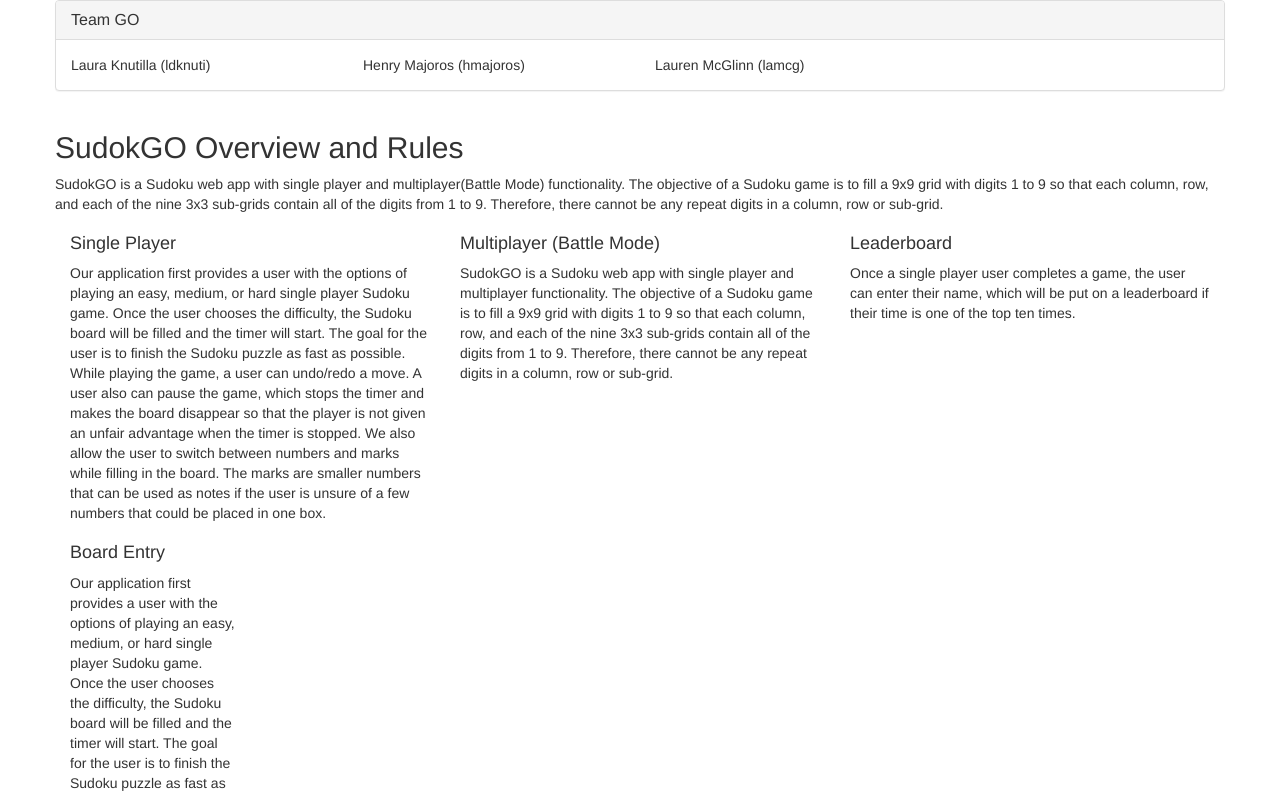
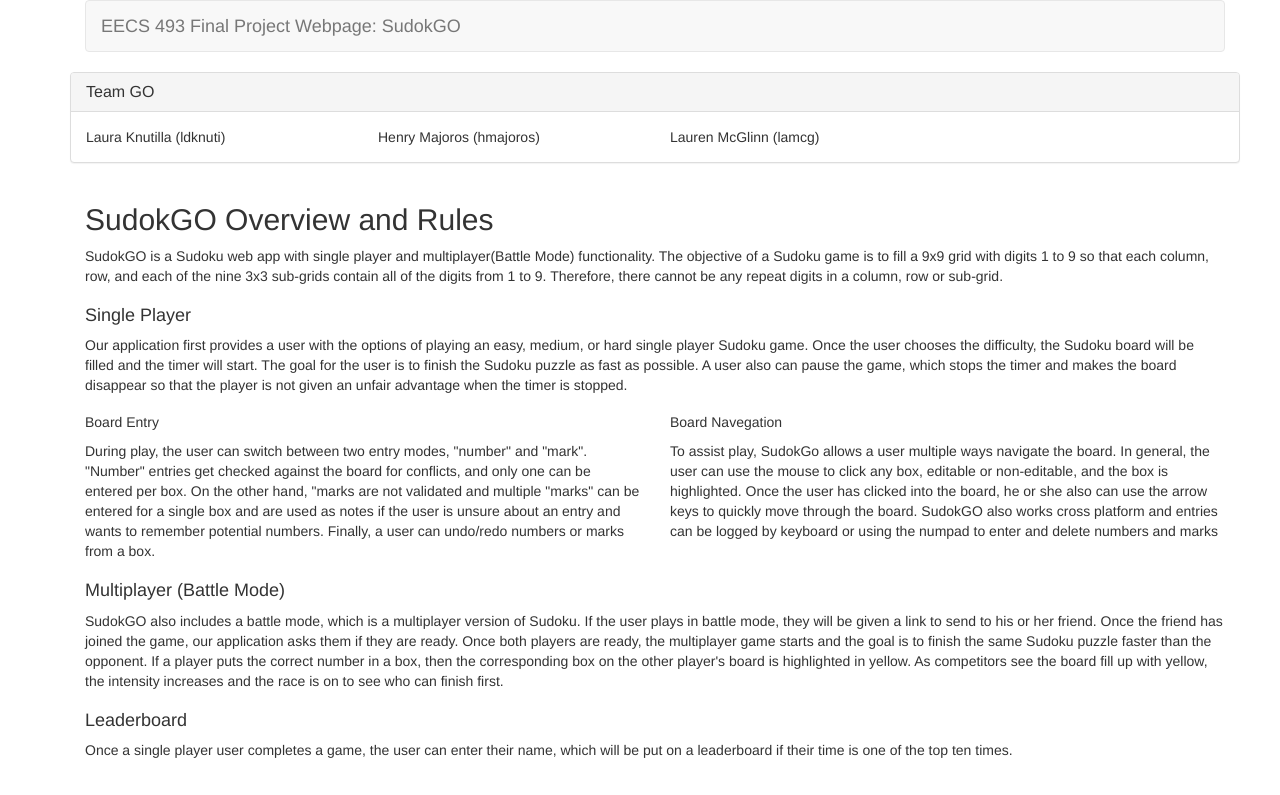
Before and after one commit to lknutilla-ayah/sudokGOOverviewPage, a plain HTML site: page index.html in a window 1280 px wide. Shown: the top 795 px of the page. Drawn offline with Linux system fonts and the light colour scheme; a web font is replaced by a local one.

Commit message:
adding overview description

```diff
--- a/index.html
+++ b/index.html
@@ -6,6 +6,16 @@
     <link rel="stylesheet" href="bootstrap/css/bootstrap.min.css">
   </head>
   <body>
+  <div class="container">
+    <div class="container">
+        <nav class="navbar navbar-default">
+          <div class="container-fluid">
+            <div class="navbar-header">
+                <a class="navbar-brand" href="#">EECS 493 Final Project Webpage: SudokGO</a>
+            </div>
+          </div>
+        </nav>
+    </div>
     <div class="container">
         <div class="row">
             <div class="panel panel-default">
@@ -22,36 +32,39 @@
             </div>
         </div>
         <div class="row">
-            <h2>SudokGO Overview and Rules</h2>
-            <p>SudokGO is a Sudoku web app with single player and multiplayer(Battle Mode) functionality. The objective of a Sudoku game is to fill a 9x9 grid with digits 1 to 9 so that each column, row, and each of the nine 3x3 sub-grids contain all of the digits from 1 to 9. Therefore, there cannot be any repeat digits in a column, row or sub-grid.</p>
+            <div class="col-xs-12">
+                <h2>SudokGO Overview and Rules</h2>
+                <p>SudokGO is a Sudoku web app with single player and multiplayer(Battle Mode) functionality. The objective of a Sudoku game is to fill a 9x9 grid with digits 1 to 9 so that each column, row, and each of the nine 3x3 sub-grids contain all of the digits from 1 to 9. Therefore, there cannot be any repeat digits in a column, row or sub-grid.</p>
+            </div>
         </div>
         <div class="row">
-            <div class="col-xs-4">
+            <div class="col-xs-12">
                 <h4>Single Player</h4>
-                <p>Our application first provides a user with the options of playing an easy, medium, or hard single player Sudoku game.  Once the user chooses the difficulty, the Sudoku board will be filled and the timer will start.  The goal for the user is to finish the Sudoku puzzle as fast as possible.  While playing the game, a user can undo/redo a move.  A user also can pause the game, which stops the timer and makes the board disappear so that the player is not given an unfair advantage when the timer is stopped.  We also allow the user to switch between numbers and marks while filling in the board.  The marks are smaller numbers that can be used as notes if the user is unsure of a few numbers that could be placed in one box.</p>
+                <p>Our application first provides a user with the options of playing an easy, medium, or hard single player Sudoku game.  Once the user chooses the difficulty, the Sudoku board will be filled and the timer will start.  The goal for the user is to finish the Sudoku puzzle as fast as possible. A user also can pause the game, which stops the timer and makes the board disappear so that the player is not given an unfair advantage when the timer is stopped.</p>
                 <div class="row">
                     <div class="col-xs-6">
-                        <h4>Board Entry</h4>
-                        <p>Our application first provides a user with the options of playing an easy, medium, or hard single player Sudoku game.  Once the user chooses the difficulty, the Sudoku board will be filled and the timer will start.  The goal for the user is to finish the Sudoku puzzle as fast as possible.  While playing the game, a user can undo/redo a move.  A user also can pause the game, which stops the timer and makes the board disappear so that the player is not given an unfair advantage when the timer is stopped.  We also allow the user to switch between numbers and marks while filling in the board.  The marks are smaller numbers that can be used as notes if the user is unsure of a few numbers that could be placed in one box.</p>
+                        <h5>Board Entry</h5>
+                        <p>During play, the user can switch between two entry modes, "number" and "mark". "Number" entries get checked against the board for conflicts, and only one can be entered per box. On the other hand, "marks are not validated and multiple "marks" can be entered for a single box and are used as notes if the user is unsure about an entry and wants to remember potential numbers. Finally, a user can undo/redo numbers or marks from a box. </p>
                     </div>
                     <div class="col-xs-6">
+                        <h5>Board Navegation</h5>
+                        <p>To assist play, SudokGo allows a user multiple ways navigate the board. In general, the user can use the mouse to click any box, editable or non-editable, and the box is highlighted. Once the user has clicked into the board, he or she also can use the arrow keys to quickly move through the board. SudokGO also works cross platform and entries can be logged by keyboard or using the numpad to enter and delete numbers and marks</p>
                     </div>
                 </div>
             </div>
-            <div class="col-xs-4">
+        </div>
+        <div class="row">
+            <div class="col-xs-12">
                 <h4>Multiplayer (Battle Mode)</h4>
-                <p>SudokGO is a Sudoku web app with single player and multiplayer functionality. The objective of a Sudoku game is to fill a 9x9 grid with digits 1 to 9 so that each column, row, and each of the nine 3x3 sub-grids contain all of the digits from 1 to 9. Therefore, there cannot be any repeat digits in a column, row or sub-grid.</p>
+                <p>SudokGO also includes a battle mode, which is a multiplayer version of Sudoku.  If the user plays in battle mode, they will be given a link to send to his or her friend.  Once the friend has joined the game, our application asks them if they are ready.  Once both players are ready, the multiplayer game starts and the goal is to finish the same Sudoku puzzle faster than the opponent.  If a player puts the correct number in a box, then the corresponding box on the other player's board is highlighted in yellow.  As competitors see the board fill up with yellow, the intensity increases and the race is on to see who can finish first.</p>
             </div>
-            <div class="col-xs-4">
+        </div>
+        <div class="row">
+            <div class="col-xs-12">
                 <h4>Leaderboard</h4>
                 <p>Once a single player user completes a game, the user can enter their name, which will be put on a leaderboard if their time is one of the top ten times.</p>
             </div>
         </div>
-
-
-        We also allow battle mode in our application, which is a multiplayer version of Sudoku.  If the user plays in battle mode, they will be given a link to send to their friends.  Once their friend has joined the game by going to the link, our application asks them if they are ready.  Once both players are ready, the multiplayer game starts where the goal is to finish the same Sudoku puzzle faster than their opponent.  If a player puts the correct number in a box, then the other player will know as the box on their screen will be highlighted in yellow.  This increases the intensity of the game for players because they know how far along their opponent is.
-
-
     </div>
   </body>
 </html>
```
